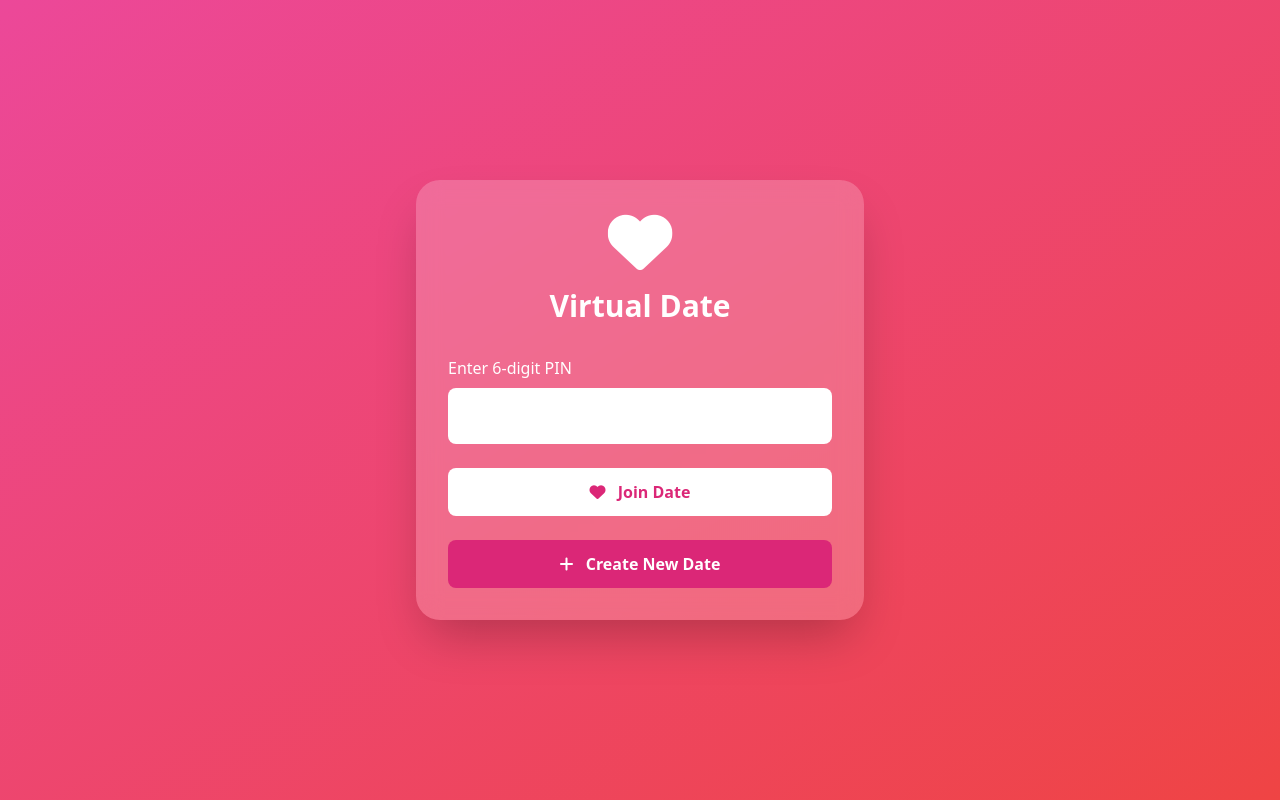
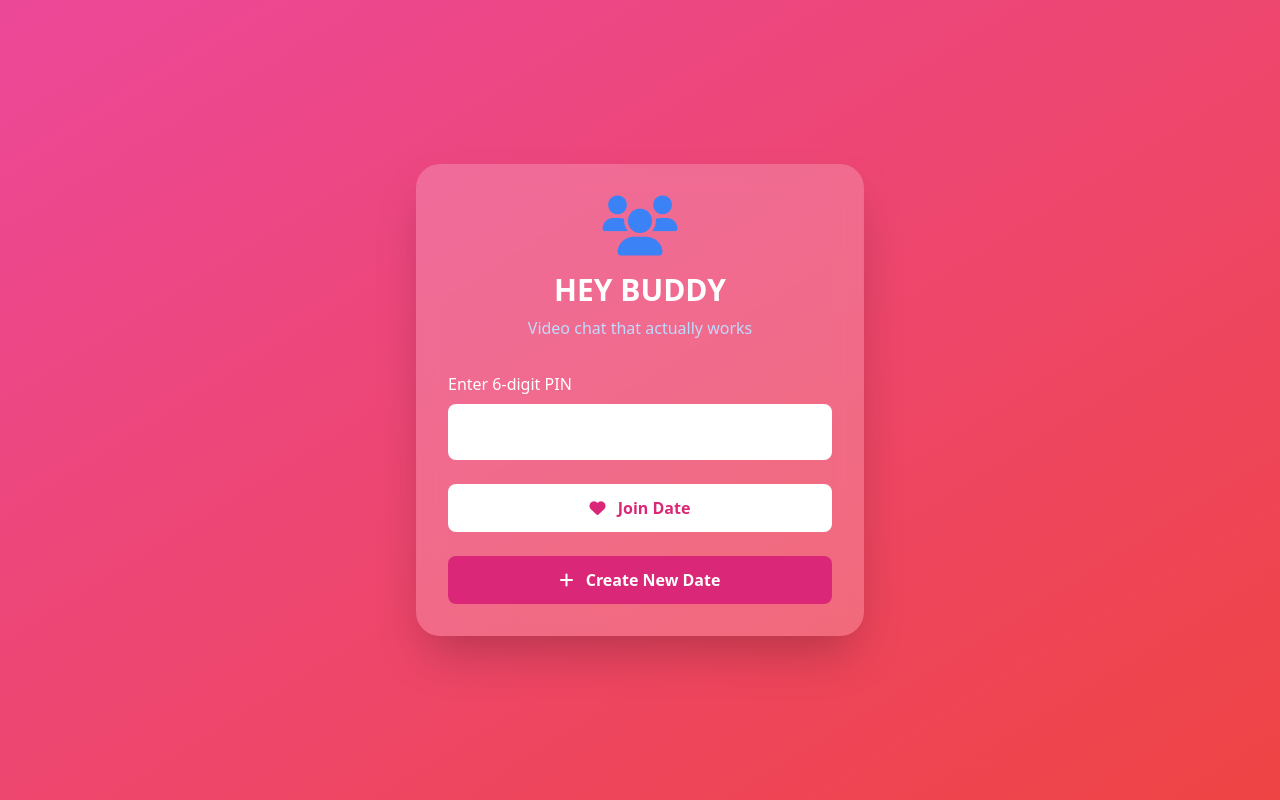
Before and after one commit to imgroot6/blackboxai-1743447962528, a website: page index.html in a window 1280 px wide. Drawn offline with nearby package versions, Linux system fonts and the light colour scheme.

Commit message:
Add index.html 1743486472083

```diff
--- a/index.html
+++ b/index.html
@@ -21,10 +21,11 @@
 </head>
 <body class="bg-gradient-to-br from-pink-500 to-red-500 min-h-screen flex items-center justify-center">
     <div class="bg-white/20 backdrop-blur-md rounded-3xl p-8 shadow-2xl w-full max-w-md">
-        <div class="text-center mb-8">
-            <i class="fas fa-heart text-6xl text-white heartbeat"></i>
-            <h1 class="text-3xl font-bold text-white mt-4">Virtual Date</h1>
-        </div>
+    <div class="text-center mb-8">
+        <i class="fas fa-users text-6xl text-blue-500"></i>
+        <h1 class="text-3xl font-bold text-white mt-4">HEY BUDDY</h1>
+        <p class="text-blue-200 mt-2">Video chat that actually works</p>
+    </div>
 
         <div class="space-y-6">
             <div>
```
